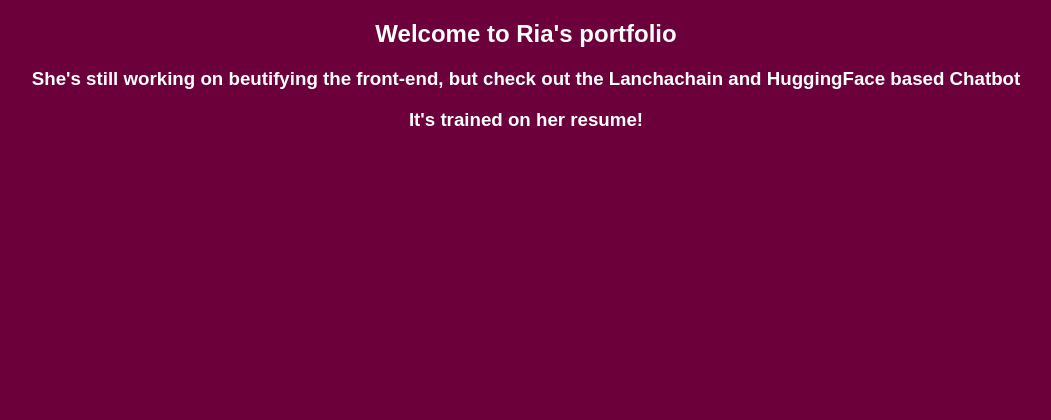
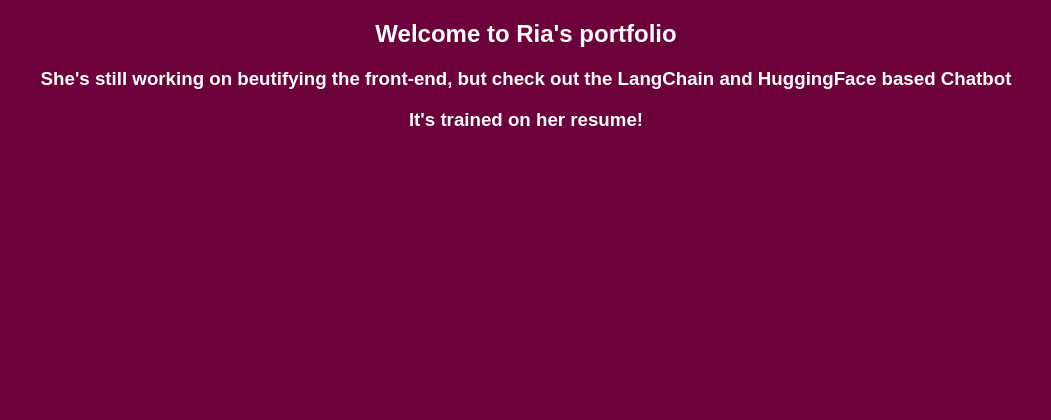
Before and after one commit to RiaBanerjee24/LLM-Powered-Portfolio, a Django app: page / in a window 1280 px wide. Shown: the top 420 px of the page, without its empty margins (114-1165 px from the left). Run offline with Django 5.2, Linux system fonts and the light colour scheme.

Commit message:
update runtime.txt

```diff
--- a/myportfolio/settings.py
+++ b/myportfolio/settings.py
@@ -11,6 +11,7 @@
 """
 
 from pathlib import Path
+import os
 
 # Build paths inside the project like this: BASE_DIR / 'subdir'.
 BASE_DIR = Path(__file__).resolve().parent.parent
@@ -117,7 +118,7 @@
 # https://docs.djangoproject.com/en/5.0/howto/static-files/
 
 STATIC_URL = "static/"
-
+STATIC_ROOT = os.path.join(BASE_DIR, 'staticfiles')
 # Default primary key field type
 # https://docs.djangoproject.com/en/5.0/ref/settings/#default-auto-field
 
--- a/myportfolioapp/templates/myportfolioapp/portfolio.html
+++ b/myportfolioapp/templates/myportfolioapp/portfolio.html
@@ -1,3 +1,4 @@
+{% load static %}
 <!DOCTYPE html>
 <html lang="en">
 <head>
@@ -142,8 +143,10 @@
 
 </script>
     <Center><h2>Welcome to Ria's portfolio</h2>
-        <h3>She's still working on beutifying the front-end, but check out the Lanchachain and HuggingFace based Chatbot</h3>
+        <h3>She's still working on beutifying the front-end, but check out the LangChain and HuggingFace based Chatbot</h3>
         <h3>It's trained on her resume!</h3>
+<!--        <h4>As a hobby, Ria can solve a sudo puzzle that looks like this:</h4>-->
+<!--        <img src="{% static 'myportfolioapp/static/images/SudokuEvil.png' %}" alt="Your Image Description">-->
     </Center>
 
     <div class="container">
--- a/myportfolioapp/urls.py
+++ b/myportfolioapp/urls.py
@@ -1,5 +1,9 @@
+from django.urls import path
+from django.conf import settings
+from django.conf.urls.static import static
 from django.urls import path
 from . import views
 urlpatterns = [
     path('',views.home, name="home")
 ]
+urlpatterns += static(settings.STATIC_URL, document_root=settings.STATIC_ROOT)
--- a/requirements.txt
+++ b/requirements.txt
@@ -1,3 +1,4 @@
+python==3.11
 django==4.2.11
 langchain==0.0.150
 sentence-transformers==2.5.1
```
Also changed, not shown: myportfolioapp/static/images/SudokuEvil.png (added).
